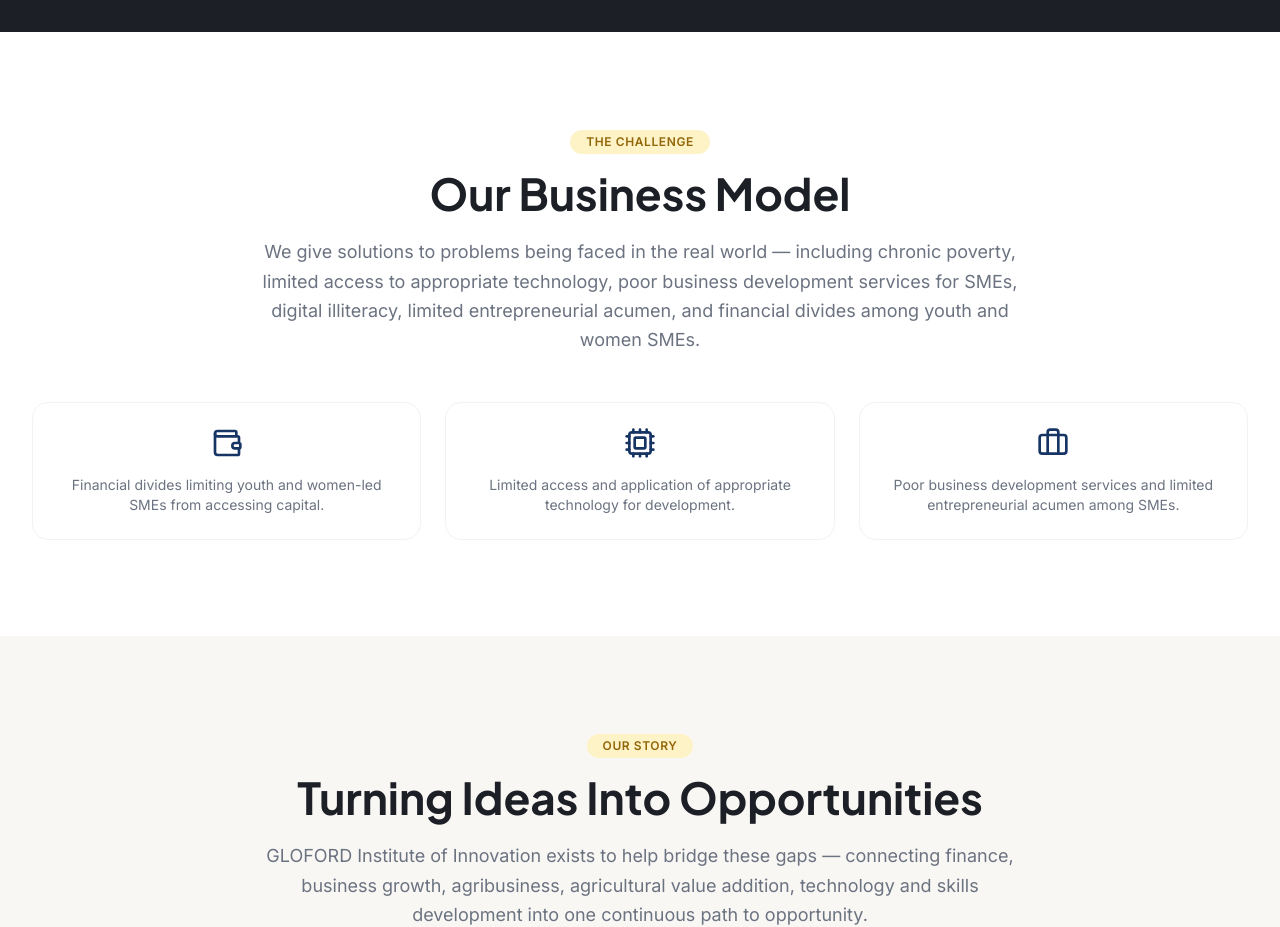
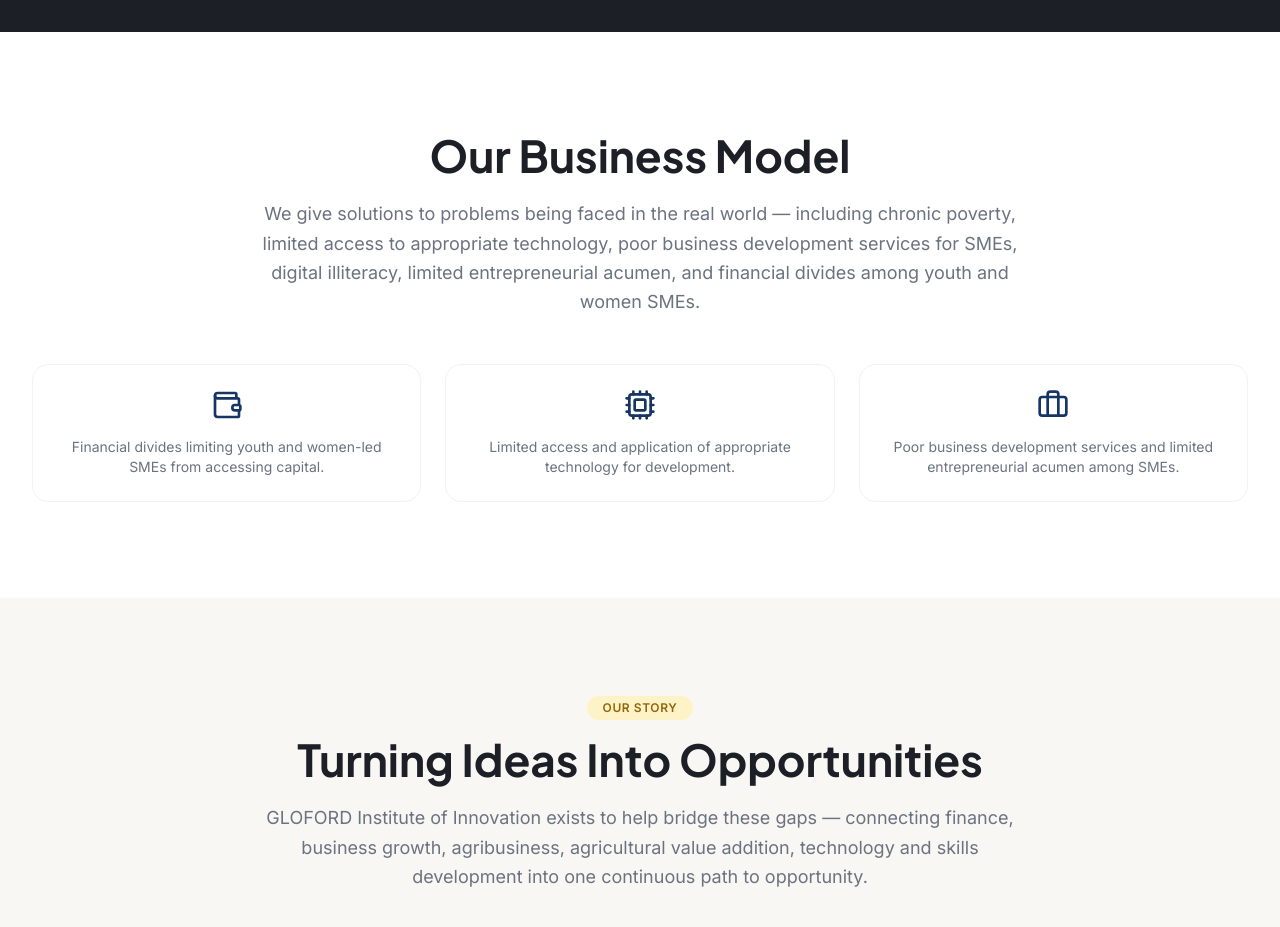
Before and after one commit to EmmaB211/gloford-institute-of-innovation, a React (Vite) app: page / in a window 1280 px wide. Shown: the part 1160-2087 px from the top of the page. Built offline with nearby package versions, Linux system fonts and the light colour scheme.

Commit message:
Remove eyebrow from SectionHeader in Home page
Removed the eyebrow text from the SectionHeader component.

```diff
--- a/src/pages/Home.tsx
+++ b/src/pages/Home.tsx
@@ -46,7 +46,6 @@ export default function Home() {
       <section className="py-20 sm:py-24">
         <div className="container-page">
           <SectionHeader
-            eyebrow="The Challenge"
             title="Our Business Model"
             description="We give solutions to problems being faced in the real world — including chronic poverty, limited access to appropriate technology, poor business development services for SMEs, digital illiteracy, limited entrepreneurial acumen, and financial divides among youth and women SMEs."
           />
```
